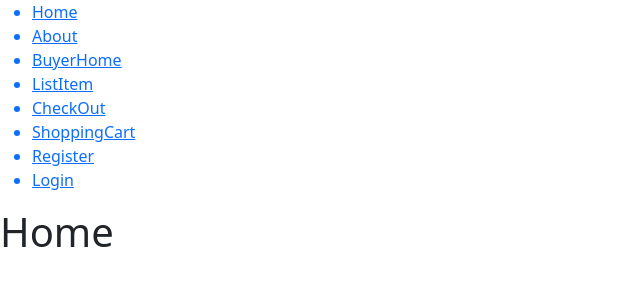
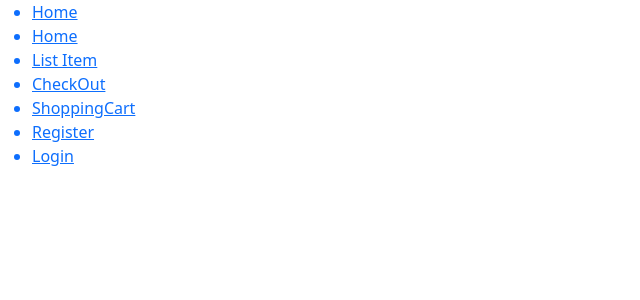
Before and after one commit to dtulpa16/Movie_eCommerce_App, a React (Create React App) app: page / in a window 1280 px wide. Shown: the top 300 px of the page, without its empty margins (0-640 px from the left). Built offline with nearby package versions, Linux system fonts and the light colour scheme; the HTML template or start-up script is replaced by a standard one.

Commit message:
changed redirect path to list an item

```diff
--- a/src/App.jsx
+++ b/src/App.jsx
@@ -7,7 +7,6 @@ import { render } from 'react-dom';
 import Home from './Components/Home';
 import BuyerHome from'./Components/BuyerHome';
 import CheckOut from './Components/CheckOut';
-import Login from './Components/Login'
 import ShoppingCart from'./Components/ShoppingCart'
 import ProductDescription from './Components/ProductDescription'
 import ListItem from './Components/ListItem';
@@ -17,12 +16,13 @@ import Header from './Components/Header/Header';
 import 'bootstrap/dist/css/bootstrap.min.css';
 import jwtDecode from 'jwt-decode'
 import ProductsForm from './Components/ProductsForm';
+import Login from './Components/Login';
 
 
 
 class App extends Component{
     state = {
-
+        user: ''
     }
 
 
@@ -30,7 +30,6 @@ class App extends Component{
         const jwt = localStorage.getItem('token');
         try{
             const user = jwtDecode(jwt);
-            console.log(user)
             this.setState({user});
         }catch{
 
@@ -43,7 +42,7 @@ render(){
     const user = this.state.user;
         return(
             <div className = "App">
-            <NavBar />
+            <NavBar user = {user}/>
             <Switch>
                 <Route
                 path ='/home'
@@ -55,11 +54,11 @@ render(){
                     }
                 }}
                 />
-                <Route path="/" exact component={Home}/>
+                <Route path="/home" exact component={Home}/>
                 <Route path="/login" component={Login}/>
                 <Route path="/register" component={Register}/>
                 <Route path="/user_home" component={BuyerHome}/>
-                <Route path="/list_item" component={ProductsForm}/>
+                <Route path="/productsform" component={ProductsForm}/>
                 <Route path="/product_description" component={ProductDescription}/>
                 <Route path="/shopping_cart" component={ShoppingCart}/>
                 <Route path="/checkout" component={CheckOut}/>
--- a/src/Components/NavBar.jsx
+++ b/src/Components/NavBar.jsx
@@ -1,20 +1,19 @@
 import { Link } from "react-router-dom";
+import React from "react";
 
-function NavBar() {
+const NavBar = ({user}) => {
   return (
     <nav>
+      {user &&<h4>Welcome {user.username}</h4>}
         <ul>
             <Link to = '/'>
               <li>Home</li>
             </Link>
-        <Link to = '/about'>
-          <li>About</li>
+            <Link to = '/home'>
+              <li>Home</li>
             </Link>
-        <Link to = '/buyerhome'>
-          <li>BuyerHome</li>
-        </Link>
-        <Link to = '/listitem'>
-          <li>ListItem</li>
+            <Link to = '/productsform'>
+              <li>List Item</li>
             </Link>
             <Link to = '/checkOut'>
               <li>CheckOut</li>
@@ -22,12 +21,18 @@ function NavBar() {
             <Link to = '/shoppingcart'>
               <li>ShoppingCart</li>
             </Link>
+        {!user &&
+        <React.Fragment>
+
             <Link to = '/register'>
               <li>Register</li>
             </Link>
             <Link to = '/Login'>
               <li>Login</li>
             </Link>
+
+        </React.Fragment>
+        }
       </ul>
     </nav>
    );
```
Lines whose indentation alone changed are shown as unchanged.
